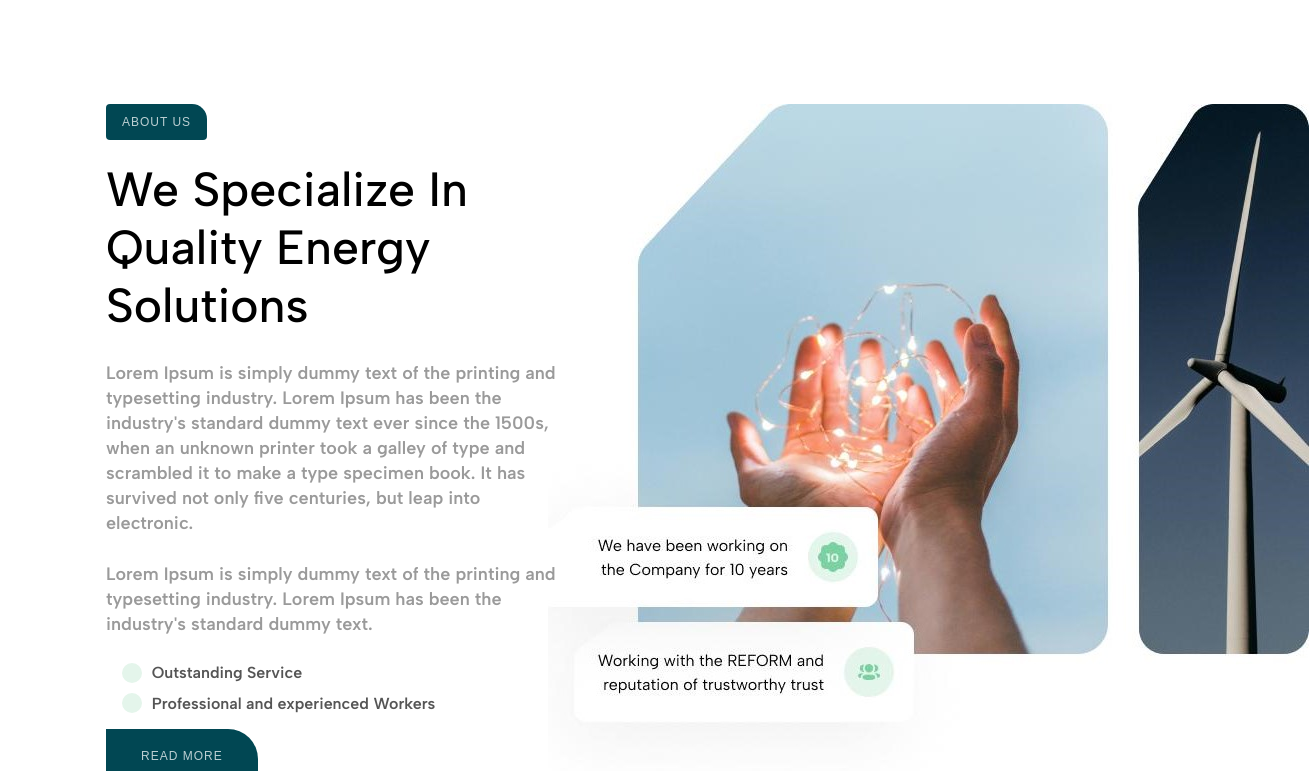
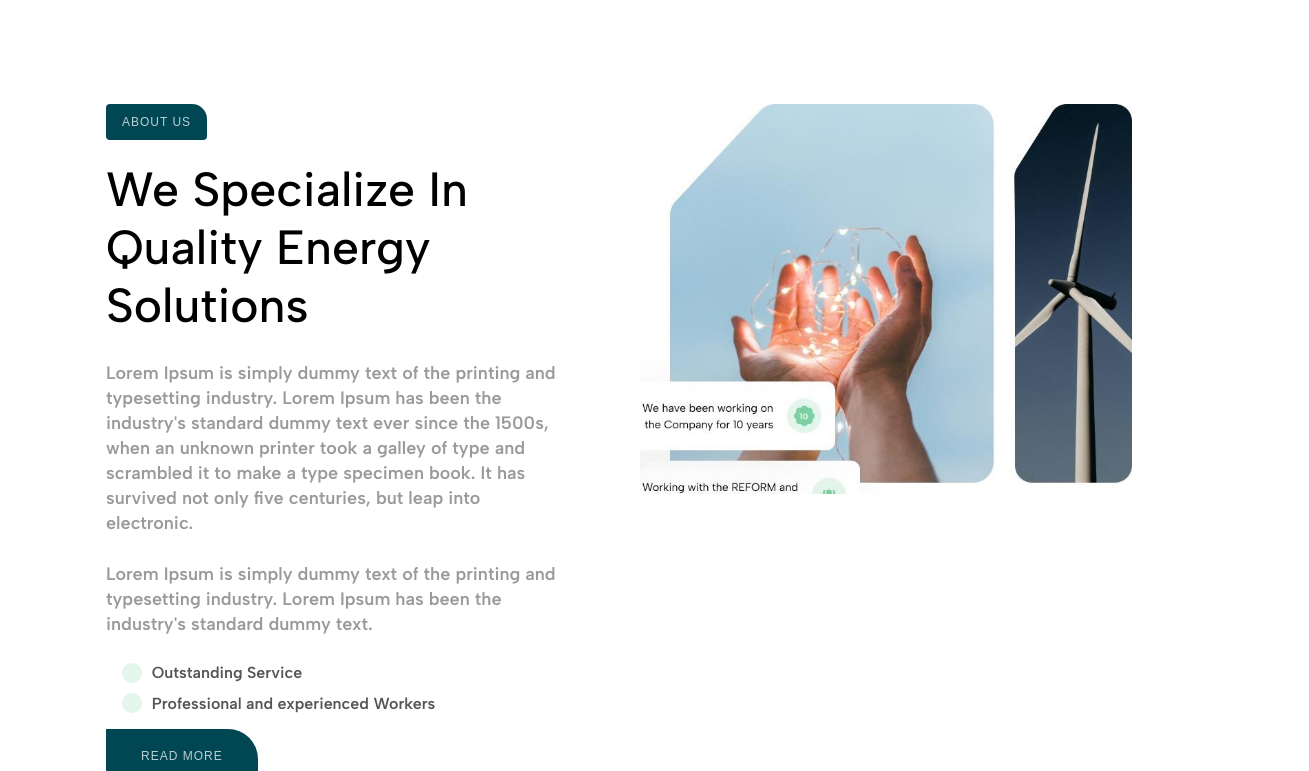
Before and after one commit to sidhu2003/reform, a React (Create React App) app: page / in a window 1280 px wide. Shown: the part 829-1600 px from the top of the page, 1309 px wide, since content can reach past the window. Built offline with nearby package versions, Linux system fonts and the light colour scheme.

Commit message:
new commit

```diff
--- a/src/components/About/About.module.css
+++ b/src/components/About/About.module.css
@@ -124,3 +124,11 @@ p {
   padding: 20px 35px;
   border-radius: 0 30px 0 0;
 }
+
+.right-container img {
+  width: 100%;
+  height: auto;
+  object-fit: cover;
+  position: relative;
+  z-index: -1;
+}
```
